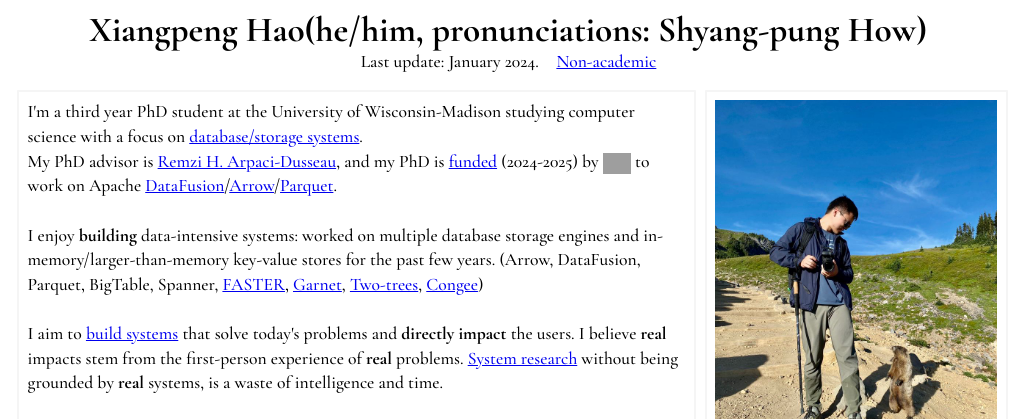
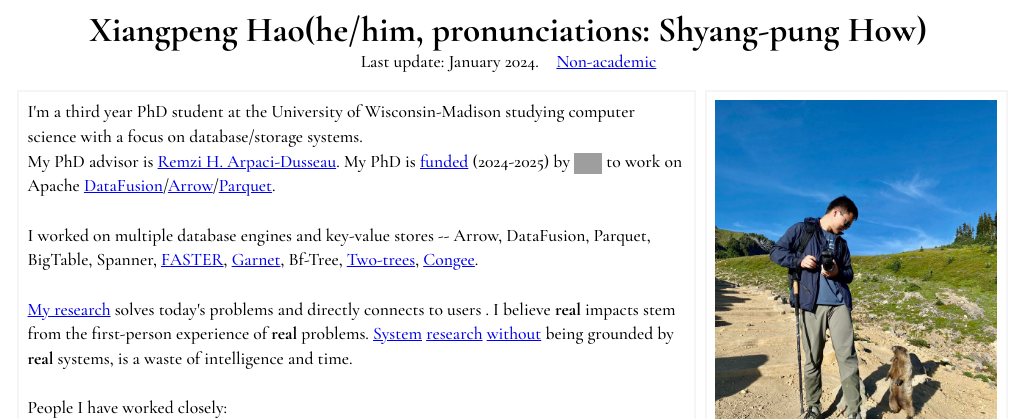
Before and after one commit to XiangpengHao/website, a SvelteKit app: page / in a window 1280 px wide. Shown: the top 419 px of the page, without its empty margins (0-1033 px from the left). Built offline with nearby package versions, Linux system fonts and the light colour scheme; grey boxes are pictures that could not be loaded.

Commit message:
improve wording

```diff
--- a/src/routes/+page.svelte
+++ b/src/routes/+page.svelte
@@ -33,11 +33,10 @@
 				<!-- <br /> -->
 				<!-- <br /> -->
 				I'm a third year PhD student at the University of Wisconsin-Madison studying computer science
-				with a focus on
-				<a href="http://www.jfsowa.com/ikl/Stonebraker.pdf">database/storage systems</a>.
+				with a focus on database/storage systems.
 				<br />
 				My PhD advisor is
-				<a href="https://pages.cs.wisc.edu/~remzi/">Remzi H. Arpaci-Dusseau</a>, and my PhD is
+				<a href="https://pages.cs.wisc.edu/~remzi/">Remzi H. Arpaci-Dusseau</a>. My PhD is
 				<a href="/fund">funded</a>
 				(2024-2025) by
 				<a href="https://www.influxdata.com">
@@ -53,25 +52,25 @@
 				<br />
 
 				<br />
-				I enjoy <strong>building</strong>
-				data-intensive systems: worked on multiple database storage engines and in-memory/larger-than-memory
-				key-value stores for the past few years. (Arrow, DataFusion, Parquet, BigTable, Spanner,
+				I worked on multiple database engines and key-value stores -- Arrow, DataFusion, Parquet, BigTable,
+				Spanner,
 				<a href="https://github.com/microsoft/FASTER">FASTER</a>,
-				<a href="https://github.com/microsoft/garnet">Garnet</a>,
+				<a href="https://github.com/microsoft/garnet">Garnet</a>, Bf-Tree,
 				<a href="https://dl.acm.org/doi/10.1145/3639286">Two-trees</a>,
-				<a href="https://github.com/XiangpengHao/congee">Congee</a>)<br />
+				<a href="https://github.com/XiangpengHao/congee">Congee</a>.<br />
 				<br />
-				I aim to <a href="http://herpolhode.com/rob/utah2000.pdf">build systems</a> that solve
-				today's problems and <strong>directly impact</strong> the users. I believe
+				<a href="https://blog.haoxp.xyz/posts/research-statement/">My research</a>
+				solves today's problems and directly connects to users . I believe
 				<strong>real</strong>
 				impacts stem from the first-person experience of
 				<strong>real</strong>
 				problems.
 				<a
 					href="http://databasearchitects.blogspot.com/2023/01/for-systems-research-is-development-and.html"
-					>System research</a
-				>
-				without being grounded by <strong>real</strong>
+					>System</a
+				> <a href="http://www.jfsowa.com/ikl/Stonebraker.pdf">research</a>
+				<a href="http://herpolhode.com/rob/utah2000.pdf">without</a> being grounded by
+				<strong>real</strong>
 				systems, is a waste of intelligence and time.
 				<br />
 				<br />
```
